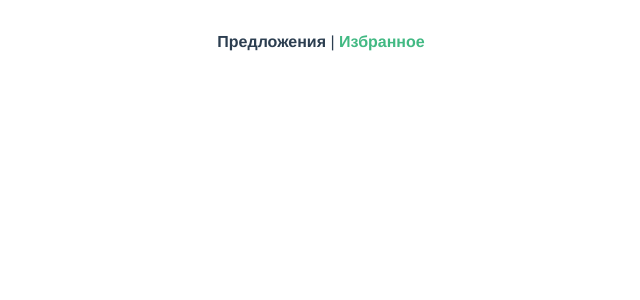
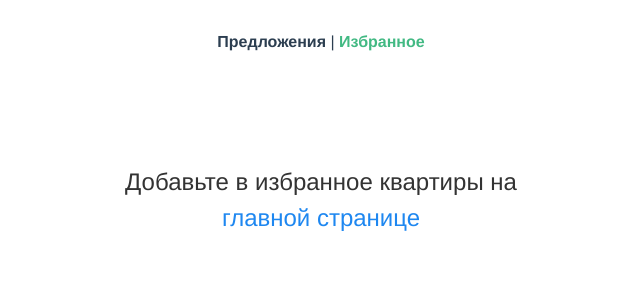
Before and after one commit to Wawlik/flats, a Vue app: page /flats/favs in a window 1280 px wide. Shown: the top 300 px of the page, without its empty margins (319-959 px from the left). Built offline with nearby package versions, Linux system fonts and the light colour scheme.

Commit message:
placeholder favs added

```diff
--- a/src/views/favs.vue
+++ b/src/views/favs.vue
@@ -6,7 +6,7 @@
 			<flat v-for="flat in fflats" :key="'flat-' + flat.id"
 				:data="flat" />
 		</div>
-		<div v-if="fflats && !fflats.length">
+		<div v-if="!fflats || (fflats && !fflats.length)">
 			<p class="uk-text-lead">Добавьте в избранное квартиры на <br/><router-link to="/">главной странице</router-link></p>
 		</div>
 	</div>
```
